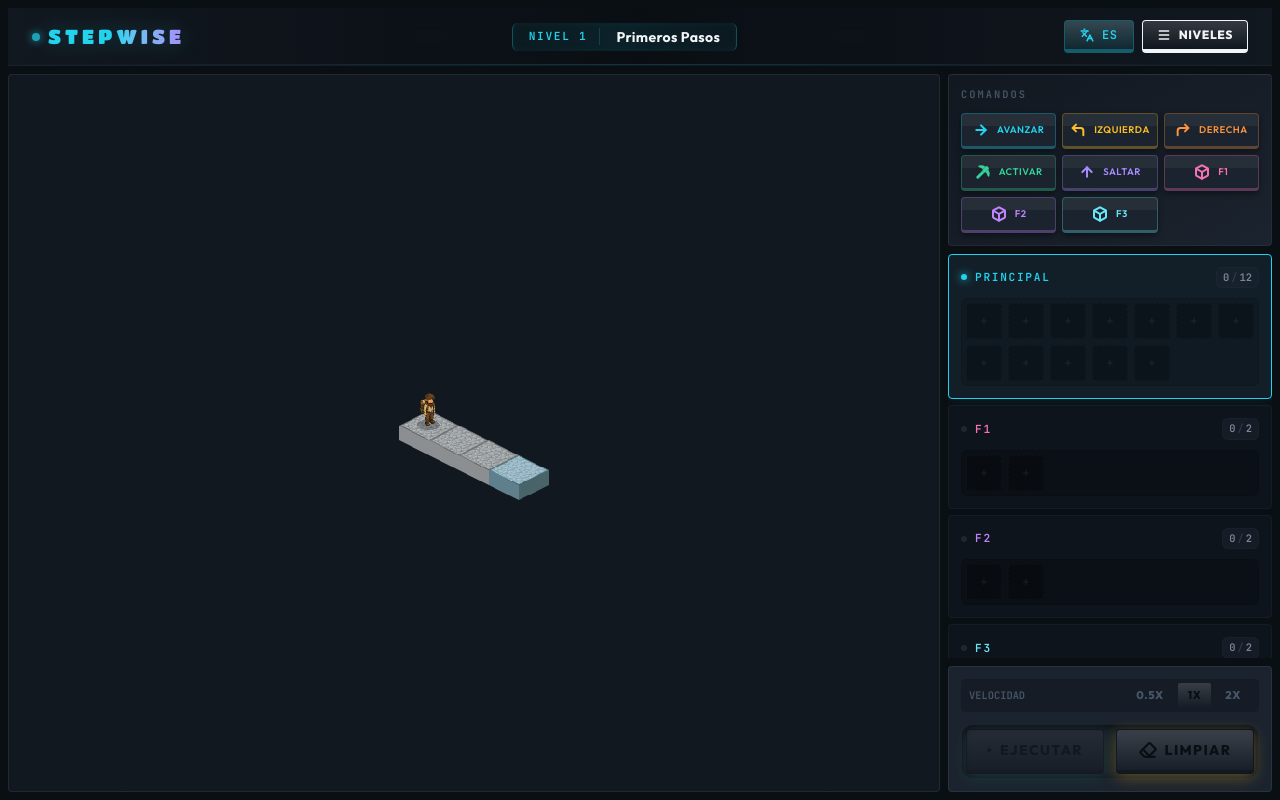
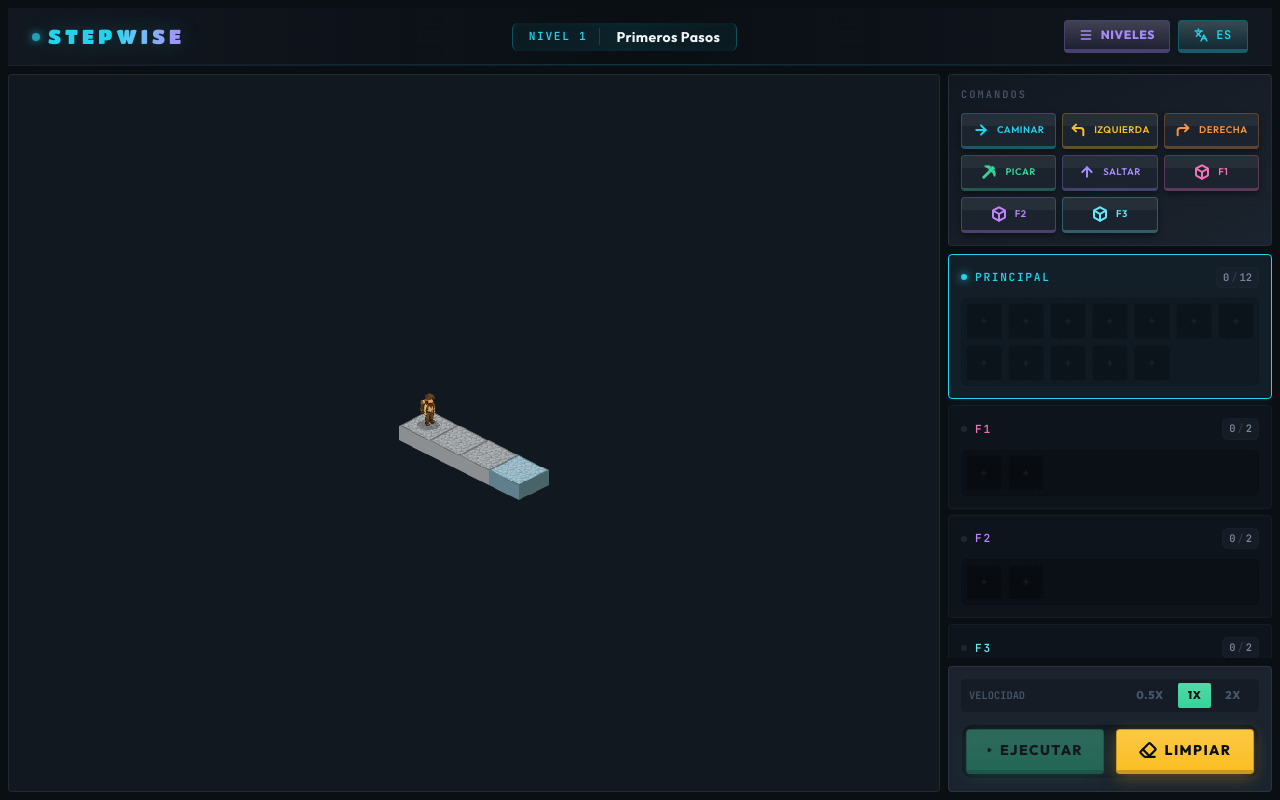
Before and after one commit to AletzMan/stepwise-game, a React (Vite) app: page /levels in a window 1280 px wide. Built offline with nearby package versions, Linux system fonts and the light colour scheme.

Commit message:
refactor(header): reorder language button for improved layout refactor(level-error-modal): update border radius for consistency refactor(button): enhance color theme structure for better maintainability fix(i18n): update Spanish translations for clarity

```diff
--- a/src/components/layout/Header.tsx
+++ b/src/components/layout/Header.tsx
@@ -49,6 +49,19 @@ const Header: React.FC<HeaderProps> = ({ levelInfo, showLevelSelect, setShowLeve
 
             {/* Derecha: Acciones */}
             <div className="flex items-center gap-2">
+                {/* Botón de Niveles */}
+                <Button
+                    intent="accent"
+                    color="purple"
+                    size="sm"
+                    isActive={showLevelSelect}
+                    onClick={() => setShowLevelSelect(!showLevelSelect)}
+                    className="font-black tracking-wider transition-all duration-300"
+                >
+                    <Menu size={14} strokeWidth={2.5} className={showLevelSelect ? "rotate-90 transition-transform duration-300" : "transition-transform duration-300"} />
+                    <span>{t('header.levels_btn')}</span>
+                </Button>
+
                 {/* Botón de Idioma */}
                 <Button
                     intent="accent"
@@ -61,18 +74,6 @@ const Header: React.FC<HeaderProps> = ({ levelInfo, showLevelSelect, setShowLeve
                     <span className="font-jetbrains text-xs">{i18n.language === 'es' ? 'ES' : 'EN'}</span>
                 </Button>
 
-                {/* Botón de Niveles */}
-                <Button
-                    intent="accent"
-                    color="purple"
-                    size="sm"
-                    isActive={showLevelSelect}
-                    onClick={() => setShowLevelSelect(!showLevelSelect)}
-                    className="font-black tracking-wider transition-all duration-300"
-                >
-                    <Menu size={14} strokeWidth={2.5} className={showLevelSelect ? "rotate-90 transition-transform duration-300" : "transition-transform duration-300"} />
-                    <span>{t('header.levels_btn')}</span>
-                </Button>
             </div>
         </header>
     );
--- a/src/components/layout/LevelErrorModel.tsx
+++ b/src/components/layout/LevelErrorModel.tsx
@@ -58,7 +58,7 @@ const LevelErrorModal: React.FC<LevelErrorModalProps> = ({
                     </div>
 
                     {/* El mensaje de error (Tu prop principal) */}
-                    <div className="my-5 p-3 bg-bg-panel border border-border-custom rounded-xl min-h-[60px] flex items-center justify-center">
+                    <div className="my-5 p-3 bg-bg-panel border border-border-custom rounded-md min-h-[60px] flex items-center justify-center">
                         <p className="text-text-secondary text-sm font-medium tracking-wide leading-relaxed">
                             {message || t('modals.level_error.default_msg')}
                         </p>
@@ -70,7 +70,7 @@ const LevelErrorModal: React.FC<LevelErrorModalProps> = ({
                         <Button
                             intent="solid"
                             color="yellow"
-                            className="w-full h-12 rounded-xl text-base font-black tracking-wider transition-all duration-300 hover:scale-[1.02] active:scale-[0.98] shadow-[0_4px_20px_color-mix(in_srgb,var(--color-accent-yellow)_20%,transparent)] flex items-center justify-center gap-2"
+                            className="w-full h-12 rounded-md text-base font-black tracking-wider transition-all duration-300 hover:scale-[1.02] active:scale-[0.98] shadow-[0_4px_20px_color-mix(in_srgb,var(--color-accent-yellow)_20%,transparent)] flex items-center justify-center gap-2"
                             onClick={() => {
                                 setShowStatusLevel(false);
                                 handleRetryLevel();
@@ -85,7 +85,7 @@ const LevelErrorModal: React.FC<LevelErrorModalProps> = ({
                             <Button
                                 intent="solid"
                                 color="purple"
-                                className="w-full h-11 rounded-xl font-bold text-sm tracking-wide transition-all duration-200 hover:scale-[1.02] active:scale-[0.98] flex items-center justify-center gap-2"
+                                className="w-full h-11 rounded-md font-bold text-sm tracking-wide transition-all duration-200 hover:scale-[1.02] active:scale-[0.98] flex items-center justify-center gap-2"
                                 onClick={() => {
                                     setShowStatusLevel(false);
                                     onGoToMenu();
--- a/src/components/ui/Button.tsx
+++ b/src/components/ui/Button.tsx
@@ -12,14 +12,104 @@ export interface ButtonProps extends React.ButtonHTMLAttributes<HTMLButtonElemen
 }
 
 // Diccionario de colores base de tu juego para evitar el anidamiento masivo de IFs
-const colorMap: Record<ButtonColor, { name: string; hex: string; lightBg: string; shadow: string; text: string }> = {
-    cyan: { name: 'accent-cyan', hex: 'var(--color-accent-cyan)', lightBg: 'bg-cyan-300', shadow: 'rgba(34,211,238,0.4)', text: 'text-bg-primary' },
-    purple: { name: 'accent-purple', hex: 'var(--color-accent-purple)', lightBg: 'bg-purple-300', shadow: 'rgba(167,139,250,0.4)', text: 'text-bg-primary' },
-    red: { name: 'accent-red', hex: 'var(--color-accent-red)', lightBg: 'bg-red-500', shadow: 'rgba(248,113,113,0.4)', text: 'text-white' },
-    green: { name: 'accent-green', hex: 'var(--color-accent-green)', lightBg: 'bg-emerald-400', shadow: 'rgba(52,211,153,0.4)', text: 'text-bg-primary' },
-    yellow: { name: 'accent-yellow', hex: 'var(--color-accent-yellow)', lightBg: 'bg-yellow-400', shadow: 'rgba(252,211,77,0.4)', text: 'text-bg-primary' },
-    orange: { name: 'accent-orange', hex: 'var(--color-accent-orange)', lightBg: 'bg-orange-400', shadow: 'rgba(249,115,22,0.4)', text: 'text-bg-primary' },
-    pink: { name: 'accent-pink', hex: 'var(--color-accent-pink)', lightBg: 'bg-pink-400', shadow: 'rgba(244,114,182,0.4)', text: 'text-bg-primary' },
+interface ColorTheme {
+    solidBg: string;
+    solidText: string;
+    solidHoverBg: string;
+    solidShadow: string;
+    accentBg: string;
+    accentText: string;
+    accentBorder: string;
+    accentHoverBg: string;
+    accentHoverBorder: string;
+    accentShadow: string;
+}
+
+const colorMap: Record<ButtonColor, ColorTheme> = {
+    cyan: {
+        solidBg: 'bg-accent-cyan',
+        solidText: 'text-bg-primary',
+        solidHoverBg: 'hover:bg-cyan-300',
+        solidShadow: 'shadow-[0_4px_12px_rgba(34,211,238,0.4)] hover:shadow-[0_6px_20px_rgba(34,211,238,0.4)]',
+        accentBg: 'bg-accent-cyan/10',
+        accentText: 'text-accent-cyan',
+        accentBorder: 'border-accent-cyan/30',
+        accentHoverBg: 'hover:bg-accent-cyan/20',
+        accentHoverBorder: 'hover:border-accent-cyan',
+        accentShadow: 'hover:shadow-[0_0_16px_rgba(34,211,238,0.4)]',
+    },
+    purple: {
+        solidBg: 'bg-accent-purple',
+        solidText: 'text-bg-primary',
+        solidHoverBg: 'hover:bg-purple-300',
+        solidShadow: 'shadow-[0_4px_12px_rgba(167,139,250,0.4)] hover:shadow-[0_6px_20px_rgba(167,139,250,0.4)]',
+        accentBg: 'bg-accent-purple/10',
+        accentText: 'text-accent-purple',
+        accentBorder: 'border-accent-purple/30',
+        accentHoverBg: 'hover:bg-accent-purple/20',
+        accentHoverBorder: 'hover:border-accent-purple',
+        accentShadow: 'hover:shadow-[0_0_16px_rgba(167,139,250,0.4)]',
+    },
+    red: {
+        solidBg: 'bg-accent-red',
+        solidText: 'text-white',
+        solidHoverBg: 'hover:bg-red-500',
+        solidShadow: 'shadow-[0_4px_12px_rgba(248,113,113,0.4)] hover:shadow-[0_6px_20px_rgba(248,113,113,0.4)]',
+        accentBg: 'bg-accent-red/10',
+        accentText: 'text-accent-red',
+        accentBorder: 'border-accent-red/30',
+        accentHoverBg: 'hover:bg-accent-red/20',
+        accentHoverBorder: 'hover:border-accent-red',
+        accentShadow: 'hover:shadow-[0_0_16px_rgba(248,113,113,0.4)]',
+    },
+    green: {
+        solidBg: 'bg-accent-green',
+        solidText: 'text-bg-primary',
+        solidHoverBg: 'hover:bg-emerald-400',
+        solidShadow: 'shadow-[0_4px_12px_rgba(52,211,153,0.4)] hover:shadow-[0_6px_20px_rgba(52,211,153,0.4)]',
+        accentBg: 'bg-accent-green/10',
+        accentText: 'text-accent-green',
+        accentBorder: 'border-accent-green/30',
+        accentHoverBg: 'hover:bg-accent-green/20',
+        accentHoverBorder: 'hover:border-accent-green',
+        accentShadow: 'hover:shadow-[0_0_16px_rgba(52,211,153,0.4)]',
+    },
+    yellow: {
+        solidBg: 'bg-accent-yellow',
+        solidText: 'text-bg-primary',
+        solidHoverBg: 'hover:bg-yellow-400',
+        solidShadow: 'shadow-[0_4px_12px_rgba(252,211,77,0.4)] hover:shadow-[0_6px_20px_rgba(252,211,77,0.4)]',
+        accentBg: 'bg-accent-yellow/10',
+        accentText: 'text-accent-yellow',
+        accentBorder: 'border-accent-yellow/30',
+        accentHoverBg: 'hover:bg-accent-yellow/20',
+        accentHoverBorder: 'hover:border-accent-yellow',
+        accentShadow: 'hover:shadow-[0_0_16px_rgba(252,211,77,0.4)]',
+    },
+    orange: {
+        solidBg: 'bg-accent-orange',
+        solidText: 'text-bg-primary',
+        solidHoverBg: 'hover:bg-orange-400',
+        solidShadow: 'shadow-[0_4px_12px_rgba(249,115,22,0.4)] hover:shadow-[0_6px_20px_rgba(249,115,22,0.4)]',
+        accentBg: 'bg-accent-orange/10',
+        accentText: 'text-accent-orange',
+        accentBorder: 'border-accent-orange/30',
+        accentHoverBg: 'hover:bg-accent-orange/20',
+        accentHoverBorder: 'hover:border-accent-orange',
+        accentShadow: 'hover:shadow-[0_0_16px_rgba(249,115,22,0.4)]',
+    },
+    pink: {
+        solidBg: 'bg-accent-pink',
+        solidText: 'text-bg-primary',
+        solidHoverBg: 'hover:bg-pink-400',
+        solidShadow: 'shadow-[0_4px_12px_rgba(244,114,182,0.4)] hover:shadow-[0_6px_20px_rgba(244,114,182,0.4)]',
+        accentBg: 'bg-accent-pink/10',
+        accentText: 'text-accent-pink',
+        accentBorder: 'border-accent-pink/30',
+        accentHoverBg: 'hover:bg-accent-pink/20',
+        accentHoverBorder: 'hover:border-accent-pink',
+        accentShadow: 'hover:shadow-[0_0_16px_rgba(244,114,182,0.4)]',
+    },
 };
 
 export const Button = React.forwardRef<HTMLButtonElement, ButtonProps>(({
@@ -31,6 +121,7 @@ export const Button = React.forwardRef<HTMLButtonElement, ButtonProps>(({
     children,
     style,
     ...props
+// eslint-disable-next-line @typescript-eslint/no-unused-vars
 }, ref) => {
 
     // Estilo base con animaciones mejoradas para videojuegos (Feedback táctil fluido)
@@ -78,13 +169,11 @@ export const Button = React.forwardRef<HTMLButtonElement, ButtonProps>(({
             break;
 
         case 'accent':
-            intentStyle = `bg-${activeColor.name}/10 text-${activeColor.name} border-${activeColor.name}/30 hover:bg-${activeColor.name}/20 hover:border-${activeColor.name}
-            hover:shadow-[0_0_16px_color-mix(in_srgb,${activeColor.hex}_40%,transparent)] ${premiumEffects}`;
+            intentStyle = `${activeColor.accentBg} ${activeColor.accentText} ${activeColor.accentBorder} ${activeColor.accentHoverBg} ${activeColor.accentHoverBorder} ${activeColor.accentShadow} ${premiumEffects}`;
             break;
 
         case 'solid':
-            intentStyle = `bg-${activeColor.name} ${activeColor.text} border-black/20 hover:${activeColor.lightBg}
-            shadow-[0_4px_12px_${activeColor.shadow}] hover:shadow-[0_6px_20px_${activeColor.shadow}] ${premiumEffects}`;
+            intentStyle = `${activeColor.solidBg} ${activeColor.solidText} border-black/20 ${activeColor.solidHoverBg} ${activeColor.solidShadow} ${premiumEffects}`;
             break;
 
         case 'ghost':
--- a/src/locales/es.json
+++ b/src/locales/es.json
@@ -21,11 +21,11 @@
       }
     },
     "commands": {
-      "WALK": "Avanzar",
+      "WALK": "Caminar",
       "JUMP": "Saltar",
       "TURN_LEFT": "Izquierda",
       "TURN_RIGHT": "Derecha",
-      "ACTIVATE": "Activar",
+      "ACTIVATE": "Picar",
       "F1": "F1",
       "F2": "F2",
       "F3": "F3"
```
